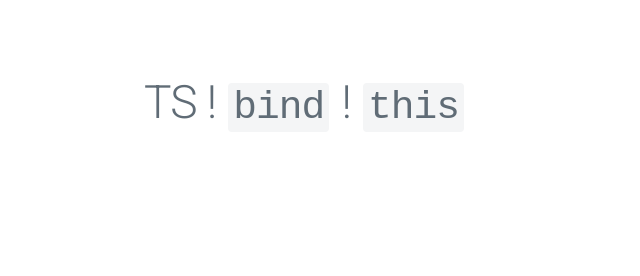
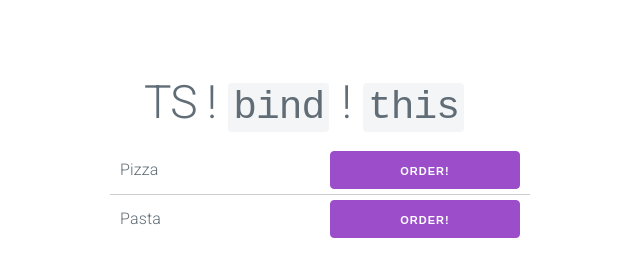
Before and after one commit to lehnerpat/ts-bind-this, a website built with webpack: page src/index.html in a window 1280 px wide. Shown: the whole page, without its empty margins (335-975 px from the left). Built offline with nearby package versions, Linux system fonts and the light colour scheme.

Commit message:
(feat) add custom styling

```diff
--- a/src/index.html
+++ b/src/index.html
@@ -12,6 +12,17 @@
     <main class="wrapper">
         <section class="container">
             <h1 style="text-align: center;">TS ! <code>bind</code> ! <code>this</code></h1>
+
+            <div id="list-container">
+                <div class="row">
+                    <div class="column column-50">Pizza</div>
+                    <div class="column column-50"><button class="button">Order!</button></div>
+                </div>
+                <div class="row">
+                    <div class="column column-50">Pasta</div>
+                    <div class="column column-50"><button class="button">Order!</button></div>
+                </div>
+            </div>
         </section>
     </main>
 </body>
--- a/src/styles.css
+++ b/src/styles.css
@@ -13,3 +13,27 @@
     background: white;
     min-height: 100vh;
 }
+
+#list-container {
+    width: 75%;
+    max-width: 40rem;
+    margin: 0 auto;
+}
+
+#list-container .row {
+    margin: 0.5rem;
+    border-bottom: 1px solid #ccc;
+}
+
+#list-container .row:last-child {
+    border-bottom: none;
+}
+
+#list-container .column {
+    line-height: 3.8rem;
+}
+
+#list-container button {
+    width: 100%;
+    margin-bottom: 0;
+}
```
